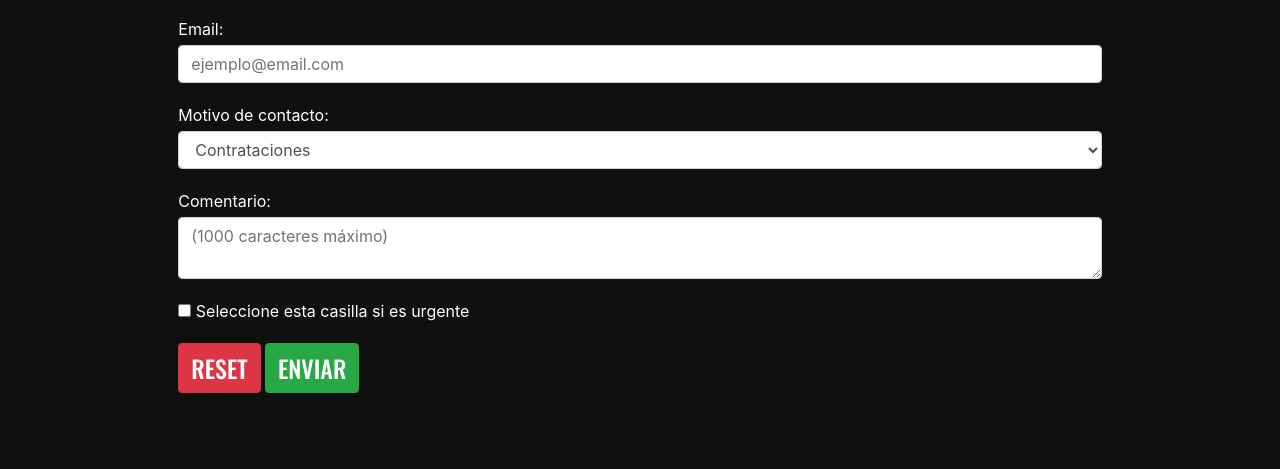
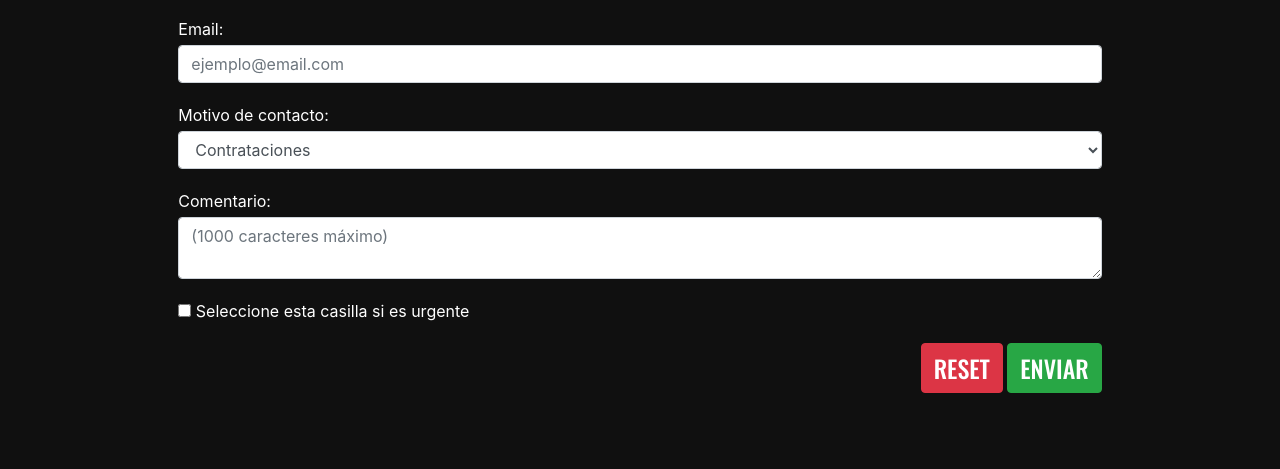
Before and after one commit to FrancoBonomo/PCH, a plain HTML site: page contacto.html in a window 1280 px wide. Shown: the part 265-734 px from the top of the page. Drawn offline with nearby package versions, Linux system fonts and the light colour scheme.

Commit message:
textright

```diff
--- a/contacto.html
+++ b/contacto.html
@@ -81,7 +81,7 @@
             <input type="checkbox" name="urgente" value="1" id="urgente" />
             <label for="urgente">Seleccione esta casilla si es urgente</label>
           </div>
-          <div class="form-group col-10 offset-1">
+          <div class="form-group col-10 offset-1 text-right">
             <input type="reset" value="Reset" class="btn btn-danger btn--input"/> <input type="submit" value="Enviar" class="btn btn-success btn--input"/>
           </div>
         </div>
```
